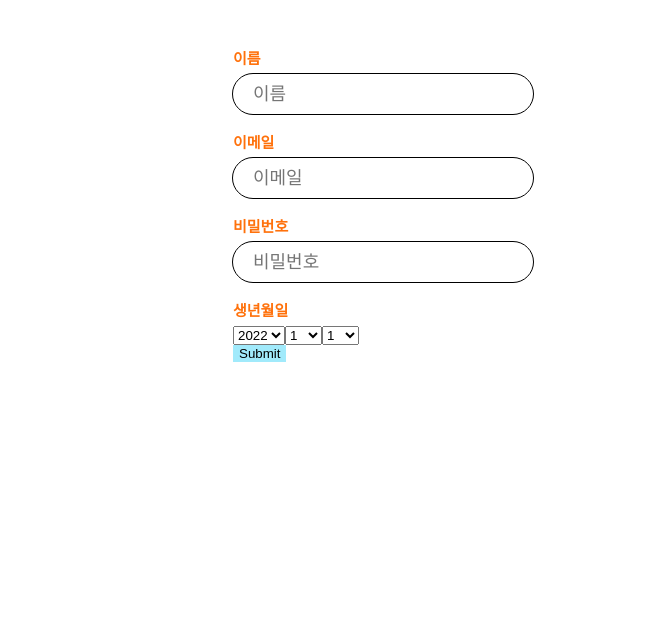
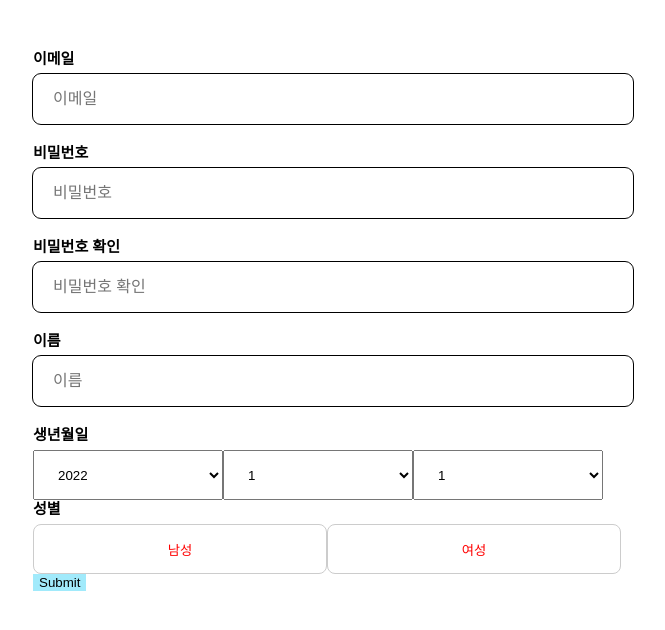
Before and after one commit to shyneeds/shyneeds_FE, a React (Create React App) app: page /signup in a window 1280 px wide. Shown: the top 630 px of the page, without its empty margins (307-972 px from the left). Built offline with nearby package versions, Linux system fonts and the light colour scheme; a web font is replaced by a local one.

Commit message:
style : SignUp 스타일 적용중

```diff
--- a/src/components/signUp/SignUp.tsx
+++ b/src/components/signUp/SignUp.tsx
@@ -1,4 +1,4 @@
-import React,{useState,useEffect} from "react";
+import React,{useState,useEffect, useRef} from "react";
 import { SubmitHandler, useForm } from "react-hook-form";
 import styled from "styled-components";
 
@@ -6,7 +6,6 @@ import styled from "styled-components";
 const SignUp= () => {
   const now = new Date();
   const year = now.getFullYear();
-
   const [selectedDate, setSelectedDate] = useState({
     year : (year+"" as any),
     month : ('01' as any),
@@ -17,27 +16,24 @@ const SignUp= () => {
     register,
     handleSubmit,
     watch,
+    getValues,
+    setValue,
     formState: { errors },
   } = useForm();
+  const test = ["남성","여성"]
   const onSubmit = (data: any) => console.log(data);
 
   useEffect(() => { //only use for Test
     console.log(selectedDate);
   }, [selectedDate])
 
+  // const onClickMale = setValue('gender','male')
+
   return (
     <WrapContainer>
       <Form onSubmit={handleSubmit(onSubmit)}>
+      <NameStyle>이메일</NameStyle>
         <InputBox>
-          <NameStyle>이름</NameStyle>
-          <InputStyle
-            placeholder="이름"
-            style={{outline: errors.email ? "2px solid red" : "",}}
-            {...register("name", { required: true, minLength: 2 })}
-          />
-        </InputBox>
-        <InputBox>
-          <NameStyle>이메일</NameStyle>
           <InputStyle
             type="text"
             placeholder="이메일"
@@ -46,42 +42,70 @@ const SignUp= () => {
             }}
             {...register("email", { required: true, pattern: /^\S+@\S+$/i })}
           />
-          {errors.email && <p>이메일 확인</p>}
+          {errors.email && <ErrorMessage>이메일 확인</ErrorMessage>}
         </InputBox>
         <InputBox>
-          <NameStyle>비밀번호</NameStyle>
+        <NameStyle>비밀번호</NameStyle>
           <InputStyle
             type="password"
             placeholder="비밀번호"
             {...register("password", { required: true, pattern: /^(?=.*[a-zA-Z])(?=.*[!@#$%^*+=-])(?=.*[0-9]).{8,25}$/ })}
           />
-          {errors.password && <p>비밀번호는 영문자+숫자+특수문자 조합으로 8~25자리 사용해야 합니다.</p>}
+          {errors.password && <ErrorMessage>비밀번호는 영문자+숫자+특수문자 조합으로 8~25자리 사용해야 합니다.</ErrorMessage>}
+        </InputBox>
+        <InputBox>
+        <NameStyle>비밀번호 확인</NameStyle>
+          <InputStyle
+            type="password"
+            placeholder="비밀번호 확인"
+            style={{
+              outline: errors.password_repeat ? "2px solid red" : "",
+            }}
+            {...register("password_repeat", { validate : (value:string) => getValues('password')===value})}
+          />
+          {errors.password_repeat && <ErrorMessage>비밀번호를 확인해 주세요.</ErrorMessage>}
+        </InputBox>
+        <InputBox>
+          <NameStyle>이름</NameStyle>
+          <InputStyle
+            placeholder="이름"
+            style={{outline: errors.email ? "2px solid red" : "",}}
+            {...register("name", { required: true, minLength: 2 })}
+          />
+          {errors.name && <ErrorMessage>이름을 입력해주세요.</ErrorMessage>}
         </InputBox>
         <InputBox>
           <NameStyle>생년월일</NameStyle>
-            <select
+          <BirthdayBox>
+            <BirthSelect
               {...register("year", { required: true})}
               onChange={(e)=> setSelectedDate({...selectedDate, year : e.target.value})}
             >
               {Array.from(new Array(80), (v,i)=>
                 <option key={i} value={year-i}>{year-i}</option>
               )}
-            </select>
-          <select
+            </BirthSelect>
+          <BirthSelect
             {...register("month", { required: true})}
             onChange={(e)=> setSelectedDate({...selectedDate, month : e.target.value})}>
               {Array.from(new Array(12), (v,i)=>
                 <option key={i} value={1+i}>{1+i}</option>
               )}
-          </select>
-          <select
+          </BirthSelect>
+          <BirthSelect
             {...register("day", { required: true})}
             onChange={(e)=> setSelectedDate({...selectedDate, day : e.target.value})}>
               {Array.from(new Array(new Date(selectedDate.year, selectedDate.month, 0).getDate()), (v,i)=>
                   <option key={i} value={1+i}>{1+i}</option>
               )}
-          </select>
+          </BirthSelect>
+          </BirthdayBox>
         </InputBox>
+        <GednerBox>
+          <NameStyle>성별</NameStyle>
+          <GenderButton onClick={()=>setValue('gender','male')}>남성</GenderButton>
+          <GenderButton onClick={()=>setValue('gender','female')}>여성</GenderButton>
+        </GednerBox>
         <input type={"submit"} style={{ backgroundColor: "#a1eafb" }} />
       </Form>
     </WrapContainer>
@@ -91,7 +115,7 @@ const SignUp= () => {
 export default SignUp;
 
 const WrapContainer = styled.div`
-  width: 200px;
+  width: 600px;
   margin: 0 auto;
   align-items: center;
   margin-top: 50px;
@@ -101,29 +125,66 @@ const InputBox = styled.div`
   width: 100%;
   margin: 0 auto;
 `;
+const BirthdayBox = styled.div`
+  width: 100%;
+  margin: 0 auto;
+  display: flex;
+  flex-direction: row;
+  align-items: center;
+`;
 
-const Form = styled.form``;
+const GednerBox = styled.div`
+  width: 100%;
+  margin: 0 auto;
+  gap : 10px;
+`
+
+const Form = styled.form`
+`;
 
 const InputStyle = styled.input`
   outline: 1px solid;
-  height: 40px;
-  width: 300px;
-  font-size: large;
-  border-radius: 100px;
+  height: 50px;
+  width: 100%;
+  font-size: 16px;
+  font-weight : 500px;
+  border-radius: 8px;
   padding-left: 20px;
   margin-bottom: 20px;
   &:focus {
-    outline: 2px solid #ff710b;
+    outline: 2px solid #34A853;
   }
 `;
 const NameStyle = styled.div`
   font-size: 15px;
-  color: #ff710b;
   font-weight: 700;
   line-height: 18px;
   padding-bottom: 6px;
 `;
 
-const BirthOption = styled.option`
-  width : 30px;
+const BirthSelect = styled.select`
+  align-items: center;
+  padding: 11px 20px;
+  width: 190px;
+  height: 50px;
 `
+const ErrorMessage = styled.p`
+  font-weight: 500;
+  font-size: 14px;
+  line-height: 14px;
+  color: #EA4335;
+  margin-top: -10px;
+  padding-bottom : 20px;
+`
+const GenderButton = styled.button`
+  height: 50px;
+  width : 294px;
+  border: 1px solid #CCCCCC;
+  border-radius: 8px;
+  cursor: pointer;
+  color: red;
+  transition: box-shadow 400ms ease;
+  &:hover {
+    box-shadow: 0 2px 5px 0 rgba(0,0,0,0.16), 0 2px 10px 0 rgba(0,0,0,0.12);
+  }
+`
```
